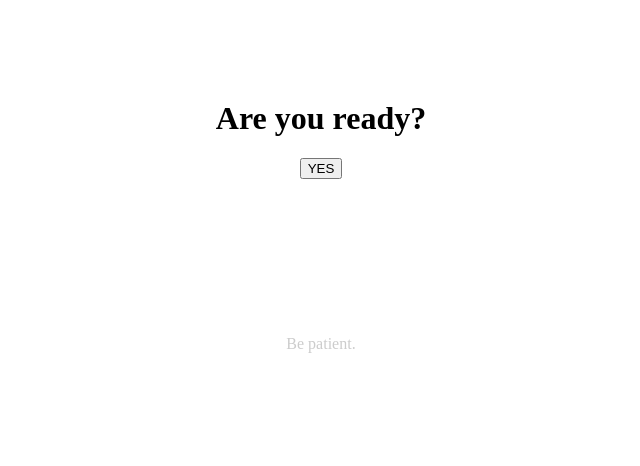
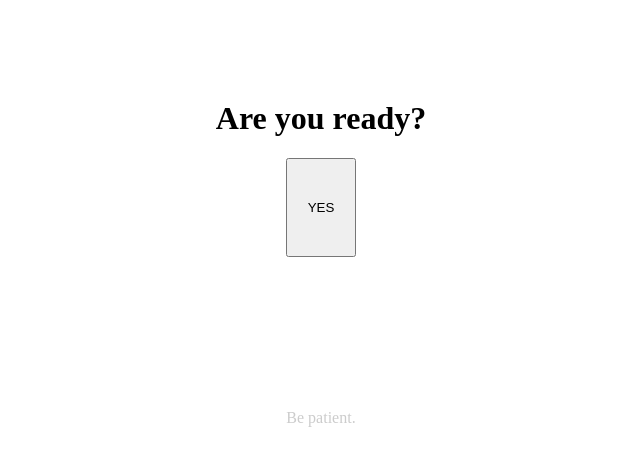
Before and after one commit to 30DaysKickAss/30daysofkickingass.github.io, a plain HTML site: page index.html in a window 1280 px wide. Shown: the whole page, without its empty margins (319-959 px from the left). Drawn offline with Linux system fonts and the light colour scheme.

Commit message:
Update index.html

```diff
--- a/index.html
+++ b/index.html
@@ -1,8 +1,6 @@
 <div style="text-align:center; margin:100px 0">
 <h1>Are you ready?</h1>
-<h2>
-<button>YES</button>
-</h2>
+<button style="text-size:20rem; padding:40px 20px;">YES</button>
 <p>&nbsp;</p>
 <p>&nbsp;</p>
 <p>&nbsp;</p>
```
